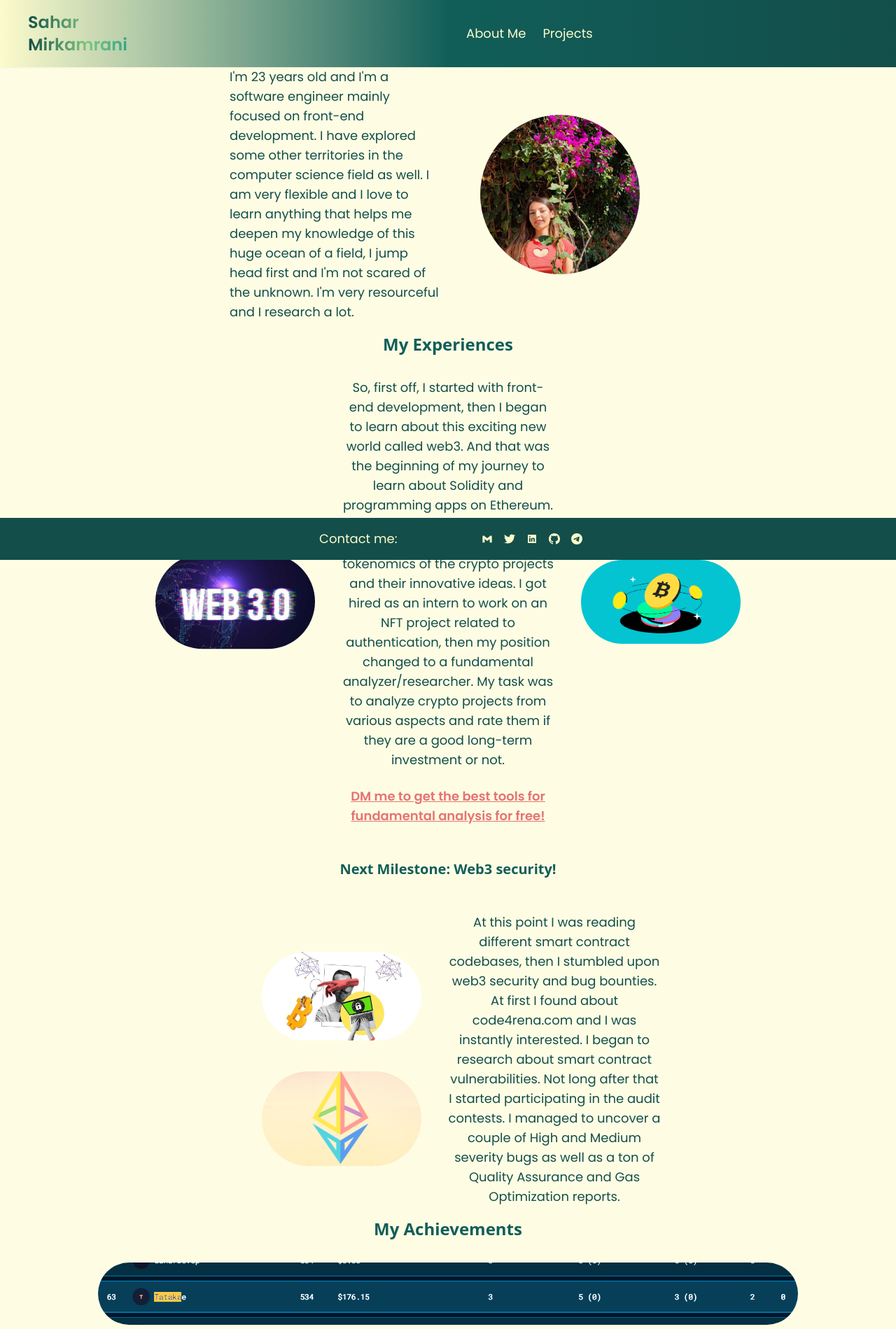
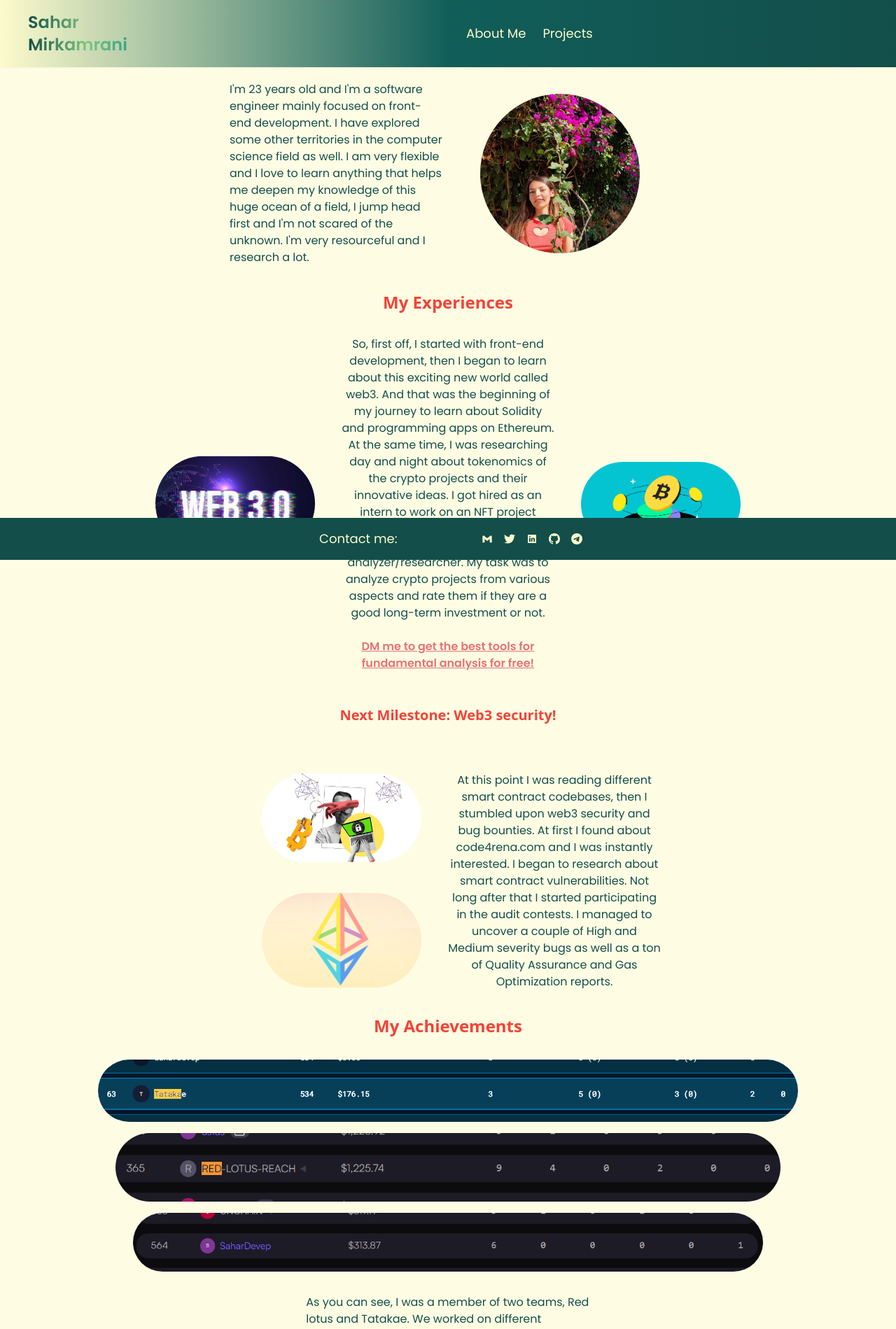
Before and after one commit to SaharMirkamrani/Portfolio, a Next.js app: page /about-me in a window 1280 px wide. Shown: the top 1899 px of the page at 70% size. Built offline with nearby package versions, Linux system fonts and the light colour scheme.

Commit message:
Edit some styles

```diff
--- a/components/Introduction.js
+++ b/components/Introduction.js
@@ -14,12 +14,12 @@ const Introduction = () => {
       <div className="container flex flex-col-reverse items-center justify-center px-8 mx-auto space-x-4 md:flex-row">
         <div className="text-center md:w-1/3 md:text-left">
           <div
-            className="text-lg"
+            className="text-md md:text-lg"
             style={{ fontFamily: "Poppins, sans-serif" }}
           >
             {paragraph} <br />
             <Link href="/about-me">
-              <p className="pt-4 font-semibold text-green-500 cursor-pointer hover:underline">
+              <p className="pt-4 font-semibold text-red-500 cursor-pointer hover:underline">
                 Learn More...
               </p>
             </Link>
@@ -52,7 +52,8 @@ const Introduction = () => {
 
 const UpArrow = () => {
   return (
-    <div className="flex items-center justify-center w-1/2 pb-10 mx-auto mt-12 text-xl text-green-300 transform rotate-0 animate-bounce md:w-5/6 md:mt-2 md:mr-2">
+    <div className="animate-bounce text-green-300 text-xl rotate-0 transform w-1/2 md:w-5/6 mx-auto mt-12 md:mt-2 md:mr-2 pb-10 flex justify-center items-center">
+      {" "}
       <svg
         xmlns="http://www.w3.org/2000/svg"
         width="40"
--- a/pages/about-me/Description.js
+++ b/pages/about-me/Description.js
@@ -21,11 +21,11 @@ const Description = () => {
   const paragraph_4 = `As you can see, I was a member of two teams, Red lotus and Tatakae. We worked on different codebases, from liquid staking protocols to Automated Market Maker mechanisms, lending and borrowing platforms, liquidity pools and beyond.`;
 
   return (
-    <div className="bg-cream-50 text-teal-900 pb-36">
+    <div className="bg-cream-50 text-teal-900 pb-20">
       <div className="container mx-auto flex flex-col flex-col-reverse md:flex-row items-center justify-center space-x-4 px-8">
         <div className="w-3/4 md:w-1/4 text-center md:text-left">
           <p
-            className="text-lg md:text-md"
+            className="md:text-md"
             style={{ fontFamily: "Poppins, sans-serif" }}
           >
             {paragraph_1}
@@ -54,7 +54,7 @@ const Description = () => {
       </div>
 
       <div className="text-center mt-4">
-        <h1 className="text-teal-800 text-2xl font-bold my-8 md:mt-0">
+        <h1 className="text-red-500 text-2xl font-bold my-8 md:mt-0">
           My Experiences
         </h1>
       </div>
@@ -81,14 +81,14 @@ const Description = () => {
         </div>
         <div className="w-3/4 md:w-1/4 text-center">
           <p
-            className="text-lg md:text-md"
+            className="md:text-md"
             style={{ fontFamily: "Poppins, sans-serif" }}
           >
             {paragraph_2}
           </p>
           <br />
           <p
-            className="text-lg text-red-300 font-semibold underline"
+            className=" text-red-300 font-semibold underline"
             style={{ fontFamily: "Poppins, sans-serif" }}
           >
             DM me to get the best tools for fundamental analysis for free!
@@ -116,7 +116,7 @@ const Description = () => {
       </div>
 
       <div className="text-center my-12">
-        <h1 className="text-teal-800 text-xl font-bold">
+        <h1 className="text-red-500 text-xl font-bold">
           Next Milestone: Web3 security!
         </h1>
       </div>
@@ -156,7 +156,7 @@ const Description = () => {
         </div>
         <div className="w-3/4 md:w-1/4 text-center">
           <p
-            className="text-lg md:text-md"
+            className="md:text-md"
             style={{ fontFamily: "Poppins, sans-serif" }}
           >
             {paragraph_3}
@@ -165,7 +165,7 @@ const Description = () => {
       </div>
 
       <div className="text-center mt-4">
-        <h1 className="text-teal-800 text-2xl font-bold my-8 md:mt-0">
+        <h1 className="text-red-500 text-2xl font-bold my-8 md:mt-0">
           My Achievements
         </h1>
       </div>
@@ -193,7 +193,7 @@ const Description = () => {
           alt="Picture of the author"
         />
         <p
-          className="text-lg w-2/3 md:w-1/3 pt-4 text-center md:text-left"
+          className="text-md w-2/3 md:w-1/3 pt-4 text-center md:text-left"
           style={{ fontFamily: "Poppins, sans-serif" }}
         >
           {paragraph_4}
--- a/pages/projects/Cards.js
+++ b/pages/projects/Cards.js
@@ -51,8 +51,8 @@ const Cards = () => {
   }
 
   const opts = {
-    height: '390',
-    width: '640',
+    height: "250",
+    width: "350",
     playerVars: {
       autoplay: 1,
     },
@@ -70,7 +70,7 @@ const Cards = () => {
               key={project.id}
               className="w-full md:w-1/3 lg:max-w-max p-4 transform hover:scale-105 transition-transform duration-300"
             >
-              <div className="rounded-lg shadow-lg overflow-hidden bg-teal-800 flex flex-col pt-4 md:min-h-full">
+              <div className="rounded-lg shadow-lg overflow-hidden bg-teal-800 flex flex-col items-center pt-4 md:min-h-full">
                 {/* Video */}
                 <YouTube videoId={project.videoURL} opts={opts} onReady={onPlayerReady} />
                 {/* Project Details */}
```
Also changed, not shown: assets/me.jpg.
